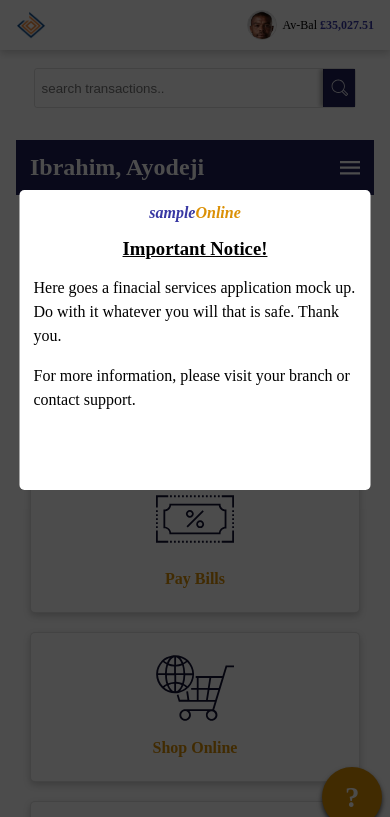
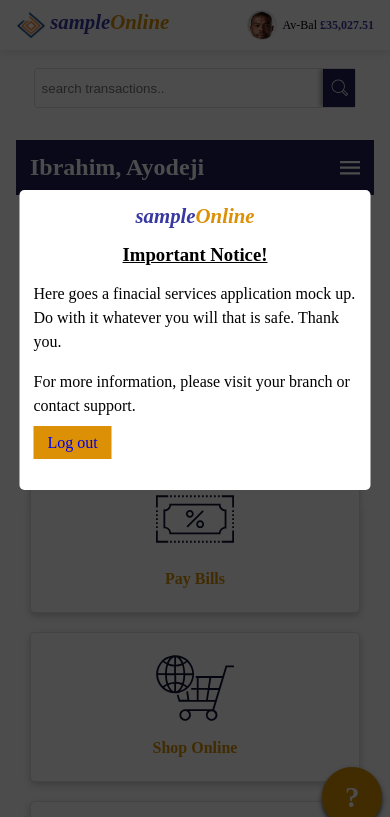
Before and after one commit to steveify1/sample-financial-app-dashboard, a website: page accounts.html in a window 390 px wide. Shown: the top 817 px of the page. Drawn offline with Linux system fonts and the light colour scheme.

```diff
--- a/accounts.html
+++ b/accounts.html
@@ -5,7 +5,7 @@
     <meta charset="UTF-8">
     <meta name="viewport" content="width=device-width, initial-scale=1.0">
     <meta http-equiv="X-UA-Compatible" content="ie=edge">
-    <title>sampleOnline - UK | Sample Bank</title>
+    <title>sampleOnline - NG | Sample Bank</title>
     <link rel="stylesheet" href="css/main.css">
     <link rel="shortcut icon" href="./img/logo.png" type="image/x-icon">
 </head>
@@ -13,7 +13,7 @@
 <body>
     <div id="wrapper">
         <nav id="main-nav" class="flex flex-row">
-            <a id="logo" href="/">
+            <a id="logo" href="./">
                 <img src="./img/logo.png" alt="">
                 <span class="brand-name">sample<span>Online</span></span>
             </a>
@@ -197,7 +197,7 @@
         </main>
 
         <footer>
-            Sample Online Back &copy; 2018
+            Sample Online Bank &copy; 2018
         </footer>
 
         <!-- ON-PAGE SUPPORT -->
@@ -220,6 +220,8 @@
 
             <p>Here goes a finacial services application mock up. Do with it whatever you will that is safe. Thank you.</p>
             <p>For more information, please visit your branch or contact support.</p>
+
+            <a href="./" class="btn btn-primary">Log out</a>
         </div>
     </div>
 
--- a/css/main.css
+++ b/css/main.css
@@ -102,6 +102,7 @@
 .form-container .form-title + .form-paragraph {
   text-align: center;
   margin: 0.5em auto;
+  color: #222222;
 }
 .form-container .form-title + .form-paragraph span {
   color: #92043a;
@@ -320,12 +321,12 @@
   justify-content: space-between;
   -ms-align-items: center;
   align-items: center;
-  -o-box-shadow: 0 3px 8px rgba(0, 0, 0, 0.2);
-  -ms-box-shadow: 0 3px 8px rgba(0, 0, 0, 0.2);
-  -moz-box-shadow: 0 3px 8px rgba(0, 0, 0, 0.2);
-  -webkit-box-shadow: 0 3px 8px rgba(0, 0, 0, 0.2);
-  -khtml-box-shadow: 0 3px 8px rgba(0, 0, 0, 0.2);
-  box-shadow: 0 3px 8px rgba(0, 0, 0, 0.2);
+  -o-box-shadow: 0 3px 8px rgba(0, 0, 0, 0.1);
+  -ms-box-shadow: 0 3px 8px rgba(0, 0, 0, 0.1);
+  -moz-box-shadow: 0 3px 8px rgba(0, 0, 0, 0.1);
+  -webkit-box-shadow: 0 3px 8px rgba(0, 0, 0, 0.1);
+  -khtml-box-shadow: 0 3px 8px rgba(0, 0, 0, 0.1);
+  box-shadow: 0 3px 8px rgba(0, 0, 0, 0.1);
 }
 @media screen and (min-width: 768px) {
   nav#main-nav {
@@ -339,11 +340,6 @@
 nav#main-nav .menu-items .menu-item .balance {
   font-weight: 600;
   color: #3838a3;
-}
-@media screen and (max-width: 767px) {
-  nav#main-nav span.brand-name {
-    display: none;
-  }
 }
 nav#main-nav span.brand-name span {
   color: #db9005;
@@ -360,7 +356,7 @@
   display: -webkit-flex;
   display: -khtml-flex;
   display: flex;
-  font-size: 1rem;
+  font-size: 1.3rem;
 }
 @media screen and (min-width: 768px) {
   #logo {
@@ -457,6 +453,9 @@
 .app-lightbox .app-modal p {
   margin: 1em 0;
   line-height: 1.5;
+}
+.app-lightbox .app-modal .btn {
+  margin: auto;
 }
 
 #main-nav .profile {
```
Also changed, not shown: index.html (+1 -1 lines), 1 other file.
